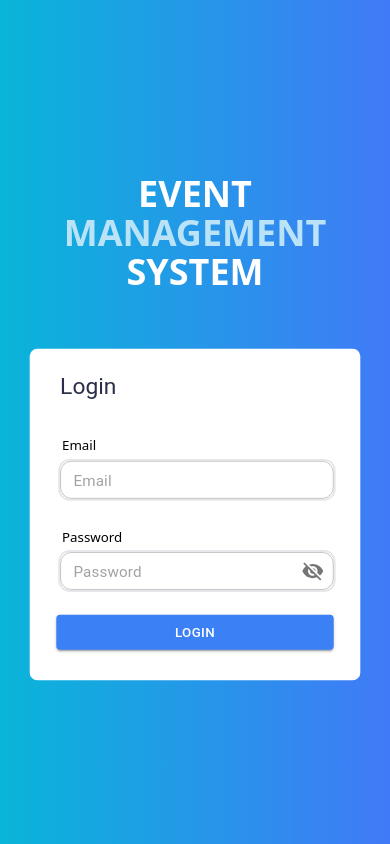
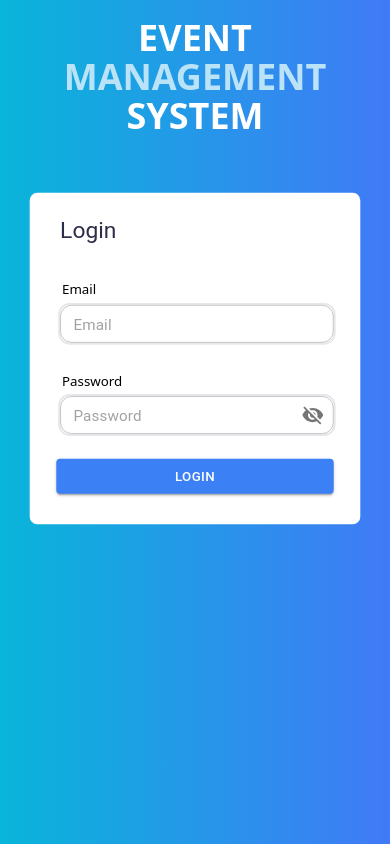
Before and after one commit to mohammedsaif001/kodnest-interview, a Next.js app: page / in a window 390 px wide. Built offline with nearby package versions, Linux system fonts and the light colour scheme.

Commit message:
Responsiveness and Readme File

```diff
--- a/src/components/dashboard/DashboardClientPage.tsx
+++ b/src/components/dashboard/DashboardClientPage.tsx
@@ -46,7 +46,7 @@ const DashboardClientPage = () => {
           })}
         </div>
 
-        <div className="flex flex-col md:flex-row justify-center  items-center md:items-start w-full  gap-2  ">
+        <div className="flex flex-col md:flex-row justify-center  items-center md:items-start w-full  gap-2 pb-8  px-4 overflow-x-auto">
           <SideTable
             title="Upcoming Events"
             header={UPCOMING_PAST_EVENTS_HEADER}
--- a/src/components/dashboard/SideTable.tsx
+++ b/src/components/dashboard/SideTable.tsx
@@ -14,12 +14,12 @@ const SideTable = ({
   header: TTableHeaders[];
 }) => {
   return (
-    <div className="flex flex-col bg-white p-2 rounded-lg items-center h-max w-max">
+    <div className="flex flex-col bg-white p-2 rounded-lg items-center h-max w-full ">
       <div className="flex w-full items-center justify-start gap-2">
         🏆
         <h1 className="font-bold ">{title}</h1>
       </div>
-      <table className="w-full overflow-scroll text-xs lg:text-sm mt-4">
+      <table className="w-full h-max text-xs lg:text-sm mt-4 overflow-x-auto">
         <thead className="capitalize bg-table-header-color text-left">
           <tr>
             {header?.map((head) => (
--- a/src/components/landingscreen/LandingPage.tsx
+++ b/src/components/landingscreen/LandingPage.tsx
@@ -7,7 +7,7 @@ import LoginFrom from "@/components/form/LoginForm";
 const LandingScreen = () => {
   return (
     <section
-      className="bg-primary-linear-gradient-main w-full h-screen laptop-lg:h-screen flex justify-center items-center flex-col relative px-4
+      className="bg-primary-linear-gradient-main w-full h-screen flex items-center md:justify-center flex-col relative px-4
     "
     >
       <div className="flex justify-center items-center gap-8 flex-col md:flex-row ">
```
Also changed, not shown: 1 other file (tests, documents, lock files or other folders).
